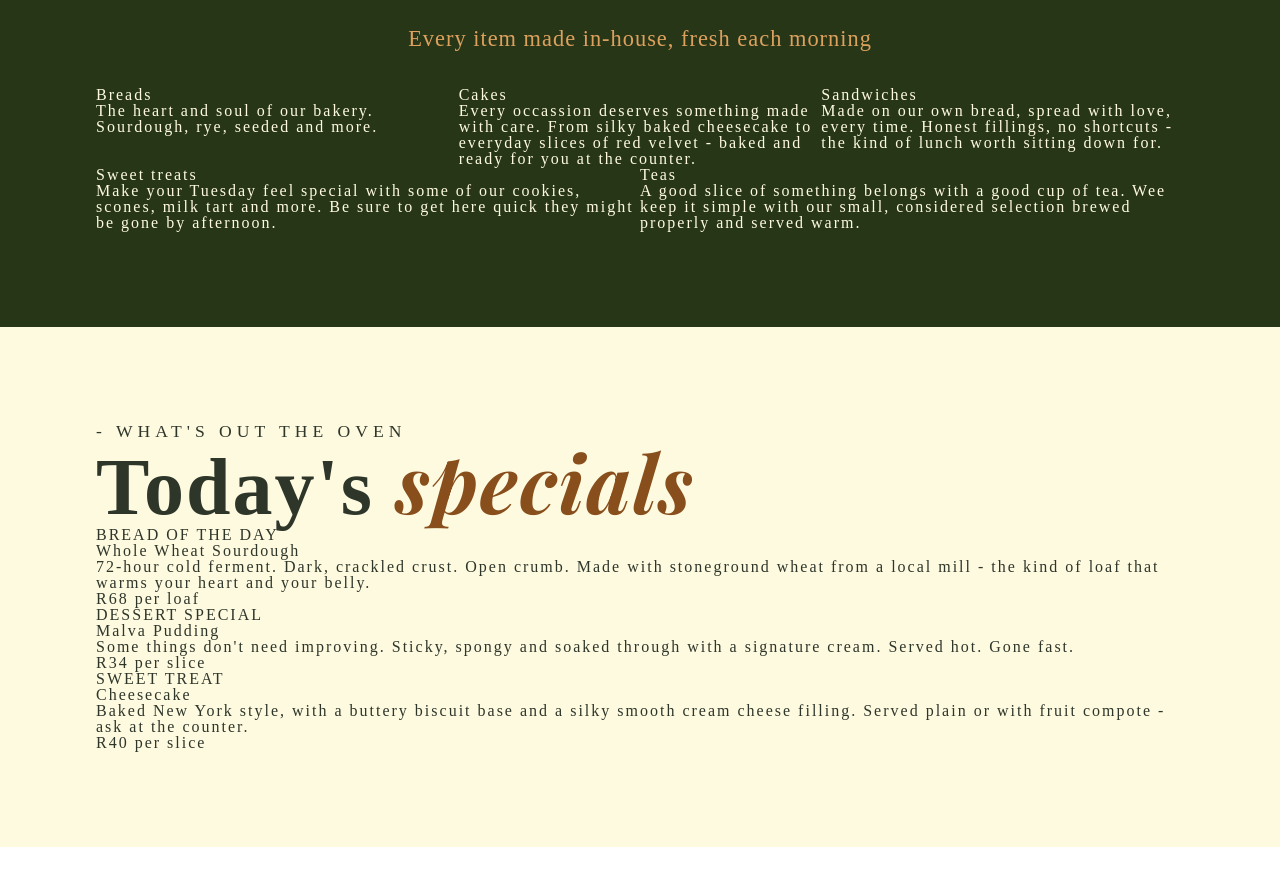
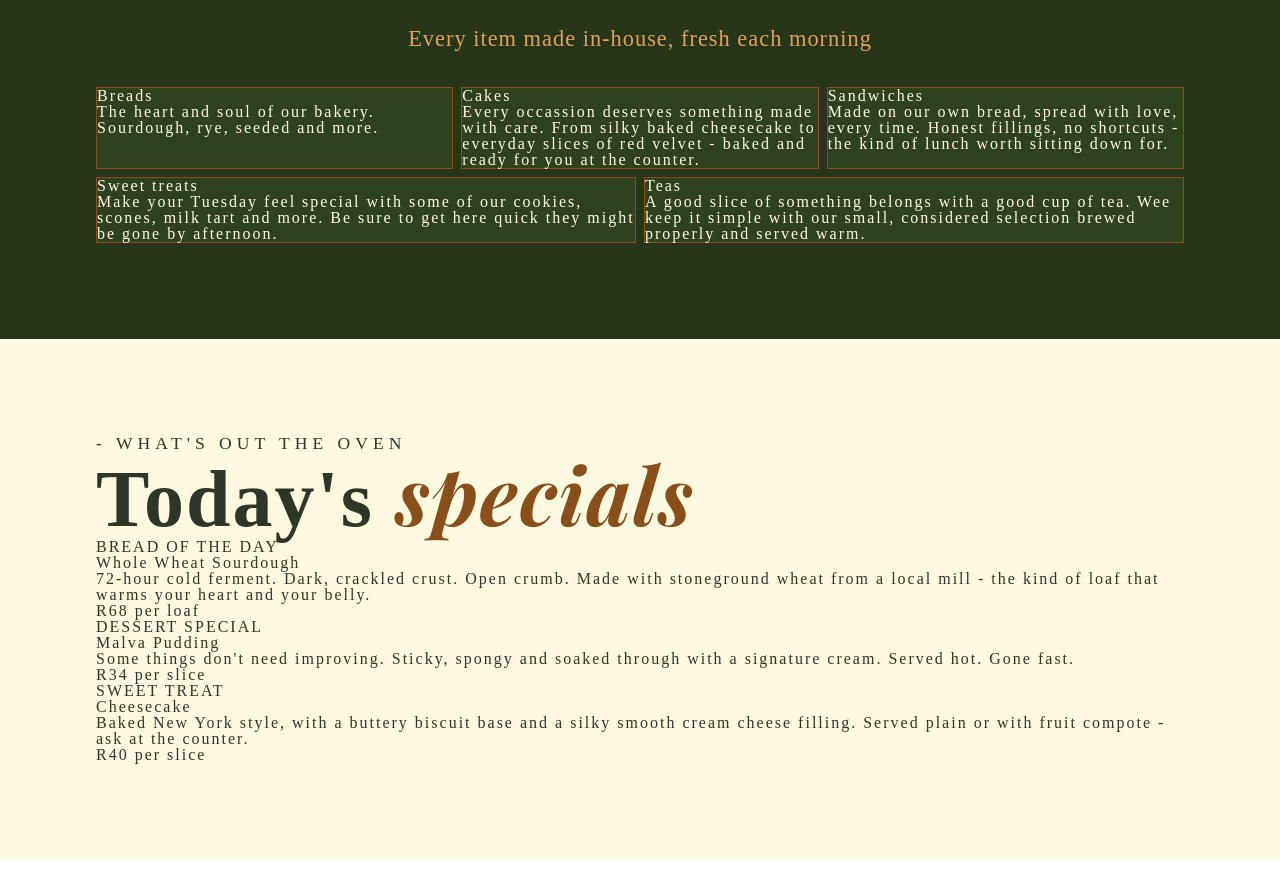
Before and after one commit to Chief-99/restaurant-page, a website built with webpack: page src/template.html in a window 1280 px wide. Shown: the part 2501-3385 px from the top of the page. Built offline with nearby package versions, Linux system fonts and the light colour scheme.

Commit message:
style:Give offering container grid structure

```diff
--- a/src/styles.css
+++ b/src/styles.css
@@ -97,6 +97,7 @@ table {
     --text-charcoal: #2e362a;
     --nav-green: #1F2A13;
     --primary-green: #283618;
+    --card-green: #30411d;
     --secondary-green: #606c38;
     --primary-cream: #fefae0;
     --sunlit-clay: #dda15e;
@@ -313,10 +314,21 @@ section {
 }
 
 .offering-container {
-    display: flex;
-    flex-wrap: wrap;
+    display: grid;
+    grid-template-columns: repeat(6, 1fr);
+    gap: var(--spacing-100);
+}
+
+.offering-option:nth-child(-n+3) {
+    grid-column: span 2;
+}
+
+.offering-option:nth-child(4),
+.offering-option:nth-child(5) {
+    grid-column: span 3;
 }
 
 .offering-option {
-    flex: 1 1 33.33%;
+    border: solid 1px var(--saddle-brown);
+    background-color: var(--card-green);
 }
```
